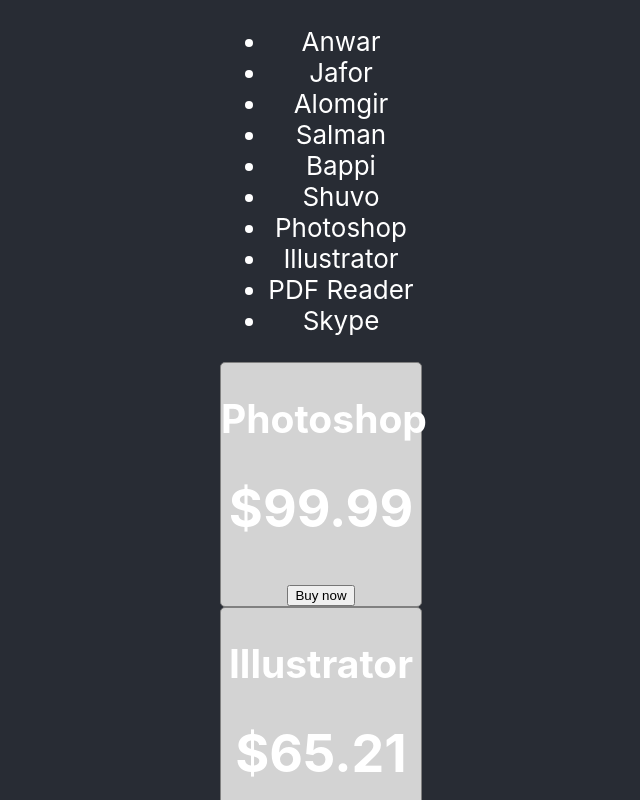
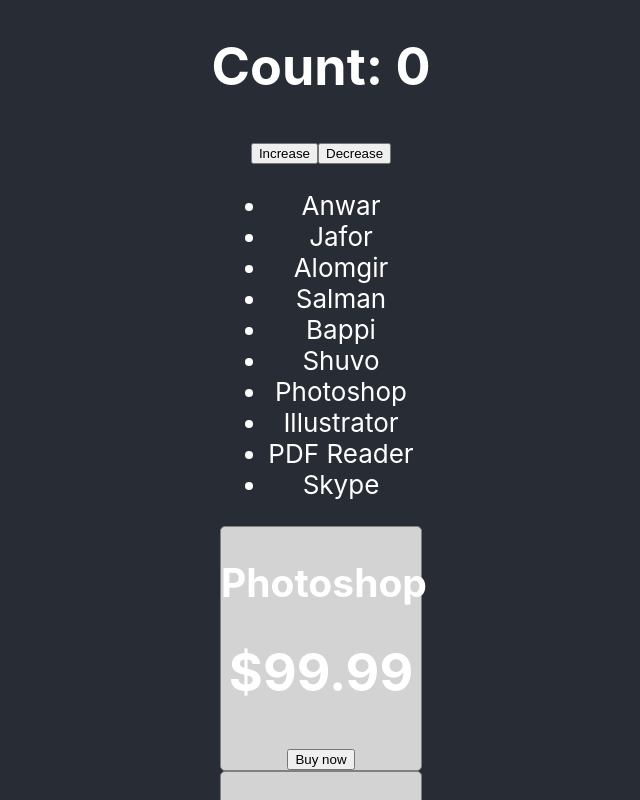
Before and after one commit to saifulemon/components-in-react.js, a React (Create React App) app: page / in a window 1280 px wide. Shown: the top 800 px of the page, without its empty margins (319-959 px from the left). Built offline with nearby package versions, Linux system fonts and the light colour scheme.

Commit message:
state changing using react hooks

```diff
--- a/src/App.js
+++ b/src/App.js
@@ -1,3 +1,4 @@
+import React, { useState } from 'react';
 import logo from './logo.svg';
 import './App.css';
 
@@ -13,6 +14,7 @@
   return (
     <div className="App">
       <header className="App-header">
+        <Counter></Counter>
         <ul>
           {
             nayoks.map(nayok => <li>{nayok}</li>)
@@ -32,6 +34,20 @@
     </div>
   );
 }
+
+function Counter () {
+const [count, setCount] = useState(0);
+const handleClick = () => setCount(count + 1);
+const handleClick2 = () => setCount(count - 1);
+  return (
+    <div>
+      <h1>Count: {count}</h1>
+      <button onClick={handleClick}>Increase</button>
+      <button onClick={handleClick2}>Decrease</button>
+    </div>
+  )
+}
+
 
 function Product (props) {
   const productStyle = {
```
